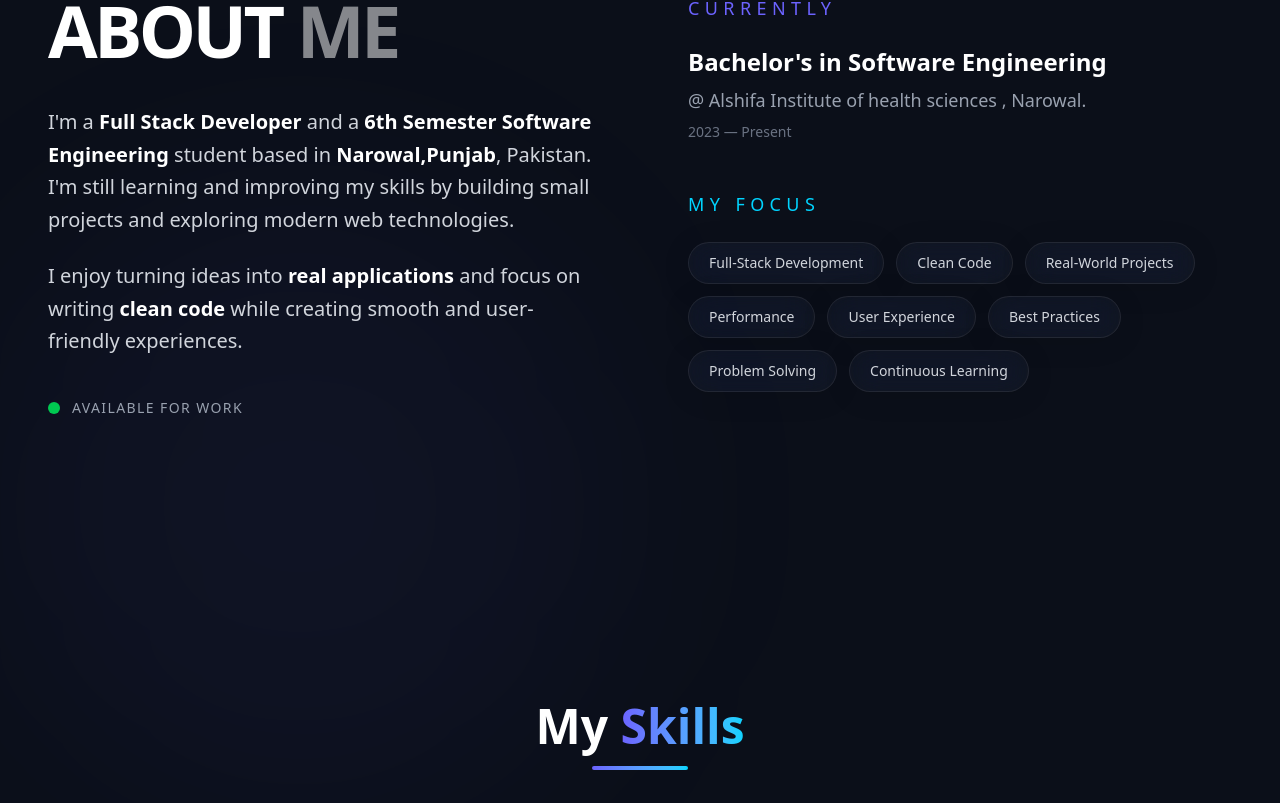
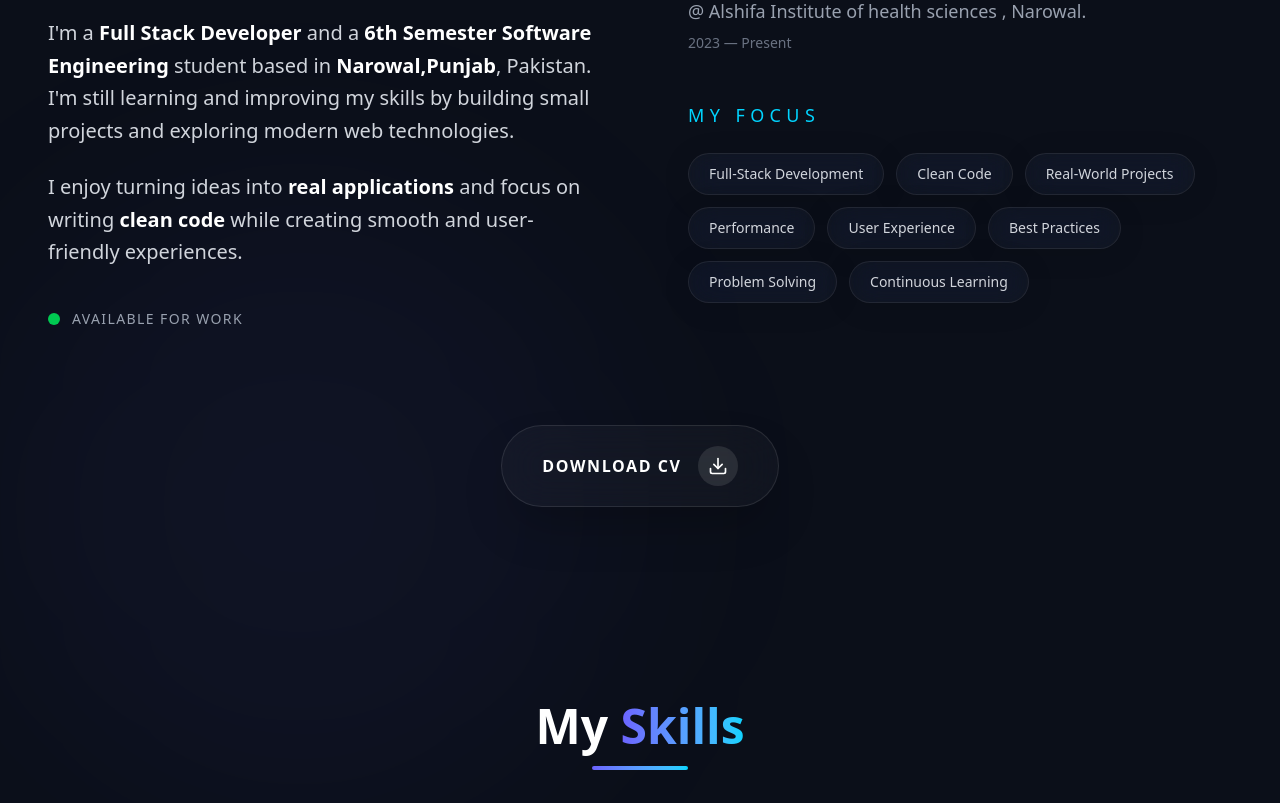
Before and after one commit to Atif-Ansari-3520/Portfolio-3D, a Next.js app: page / in a window 1280 px wide. Shown: the part 994-1797 px from the top of the page. Built offline with nearby package versions, Linux system fonts and the light colour scheme.

Commit message:
feat: enhance CV download button animation with magnetic effect

```diff
--- a/src/components/sections/About.tsx
+++ b/src/components/sections/About.tsx
@@ -1,6 +1,8 @@
 "use client";
 
 import { motion } from "framer-motion";
+import { Download } from "lucide-react";
+import Magnetic from "../Magnetic";
 
 const focusTags = [
   "Full-Stack Development",
@@ -15,7 +17,7 @@ const focusTags = [
 
 export default function About() {
   return (
-    <section id="about" className="py-24 relative px-4 md:px-12 max-w-7xl mx-auto min-h-screen flex items-center">
+    <section id="about" className="py-24 relative px-4 md:px-12 max-w-7xl mx-auto min-h-screen flex flex-col justify-center">
       {/* Background Subtle Accent */}
       <div className="absolute top-1/2 left-0 w-[600px] h-[600px] bg-[var(--primary)]/5 blur-[120px] rounded-full -z-10 pointer-events-none" />
 
@@ -100,6 +102,52 @@ export default function About() {
         </motion.div>
 
       </div>
+
+      {/* Modern Magnetic Download CV Button */}
+      <motion.div
+        initial={{ opacity: 0, y: 30 }}
+        whileInView={{ opacity: 1, y: 0 }}
+        viewport={{ once: true }}
+        transition={{ delay: 0.6, duration: 0.8, ease: "easeOut" }}
+        className="mt-24 flex justify-center w-full"
+      >
+        <Magnetic>
+          <motion.a
+            href="/cv.png"
+            download="Atif_Ansari_CV.png"
+            whileHover="hover"
+            whileTap="tap"
+            variants={{
+              hover: { scale: 1.02 },
+              tap: { scale: 0.95 }
+            }}
+            className="group relative flex items-center justify-center gap-4 px-10 py-5 bg-[rgba(255,255,255,0.03)] hover:bg-[rgba(255,255,255,0.08)] border border-white/10 hover:border-white/20 shadow-2xl backdrop-blur-xl text-white font-space font-bold uppercase tracking-widest rounded-full overflow-hidden transition-all duration-300 ease-out"
+          >
+            {/* Soft inner glow gradient */}
+            <span className="absolute inset-0 bg-gradient-to-r from-transparent via-[var(--primary)]/10 to-transparent -translate-x-[150%] group-hover:translate-x-[150%] transition-transform duration-1000 ease-in-out" />
+
+            <span className="relative z-10">Download CV</span>
+
+            <motion.div
+              variants={{
+               hover: { backgroundColor: "var(--primary)", color: "#000" },
+               tap: { scale: 0.8 }
+              }}
+              className="relative z-10 flex items-center justify-center w-10 h-10 bg-white/10 text-white rounded-full transition-colors duration-300"
+            >
+              <motion.div
+                variants={{
+                  hover: { y: [0, 4, 0] },
+                }}
+                transition={{ repeat: Infinity, duration: 1.5, ease: "easeInOut" }}
+              >
+                <Download className="w-5 h-5" />
+              </motion.div>
+            </motion.div>
+          </motion.a>
+        </Magnetic>
+      </motion.div>
+
     </section>
   );
 }
```
Also changed, not shown: public/cv.png (added).
